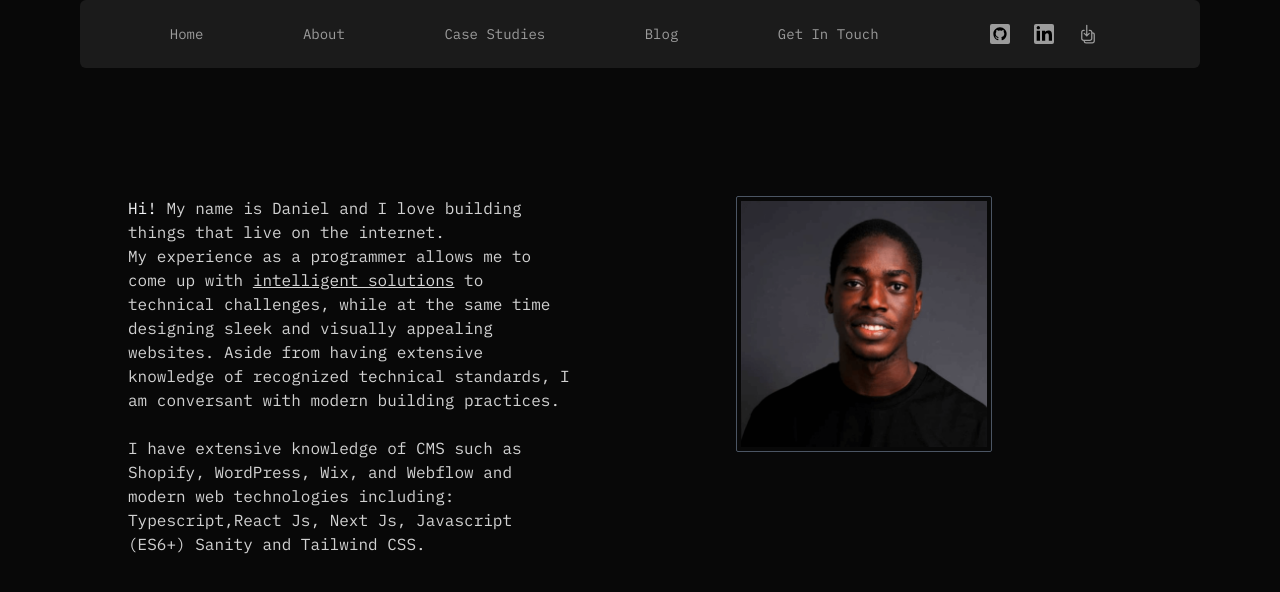
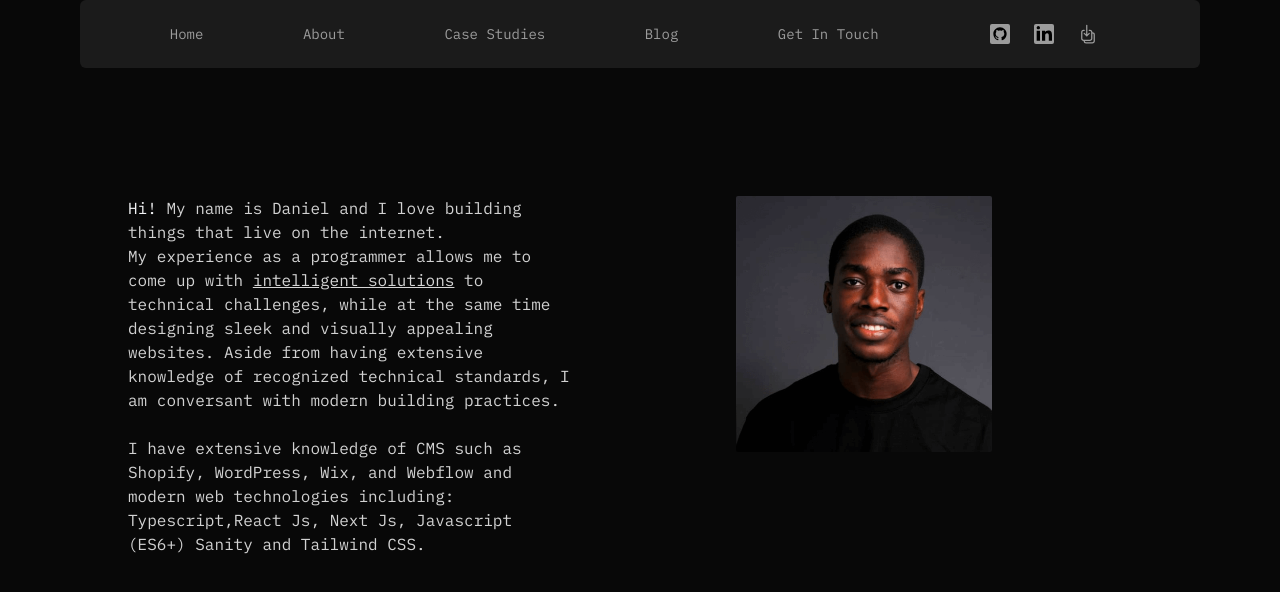
Before and after one commit to daniel-akinyemi/octane-portfolio-os, a Next.js app: page /about in a window 1280 px wide. Shown: the top 592 px of the page. Built offline with nearby package versions, Linux system fonts and the light colour scheme.

Commit message:
developer image styling updated

```diff
--- a/src/app/about/page.tsx
+++ b/src/app/about/page.tsx
@@ -50,7 +50,7 @@ const page = () => {
           <Image
             src={Photo}
             alt="A photo of a developer"
-            className="h-64 w-64 rounded-sm border border-gray-600 p-1 mb-10"
+            className="h-64 w-64 rounded-sm bordermb-10"
           />
         </div>
         </motion.div>
```
